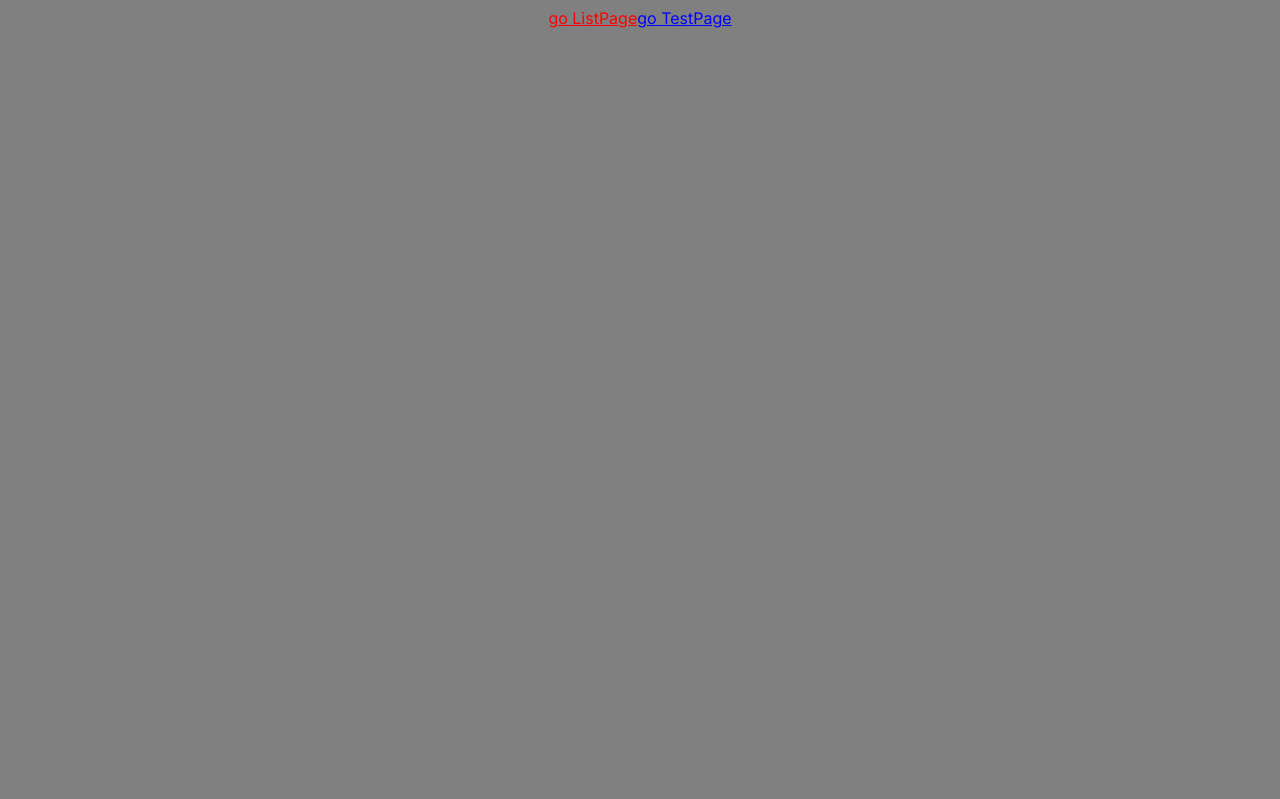
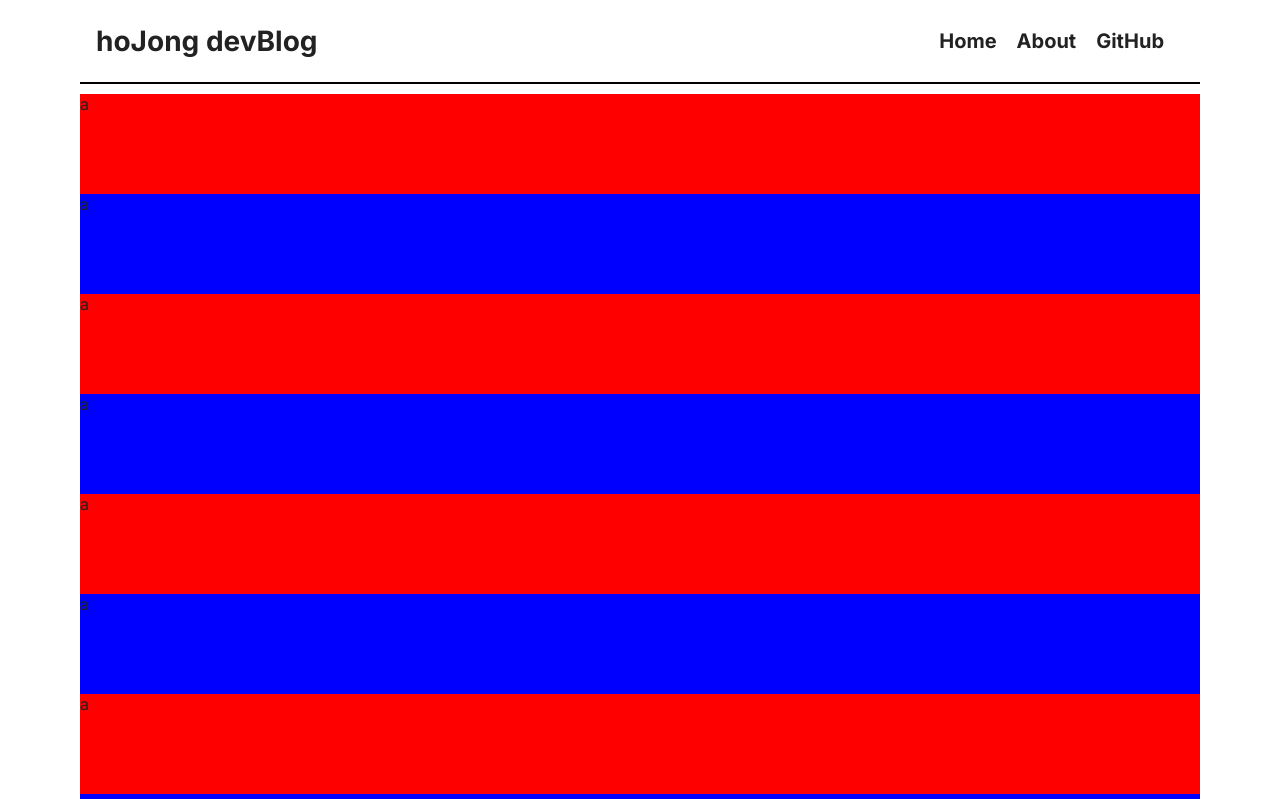
Before and after one commit to ParkJongho1/algorithm_study, a Next.js app: page / in a window 1280 px wide. Shown: the top 799 px of the page. Built offline with nearby package versions, Linux system fonts and the light colour scheme.

Commit message:
header work

```diff
--- a/app/globals.css
+++ b/app/globals.css
@@ -1,3 +1,223 @@
-body {
-  background: gray;
+/* 기본셋팅 */
+:root {
 }
+
+/* 여백 초기화 */
+body,
+div,
+dl,
+dt,
+ul,
+ol,
+li,
+h1,
+h2,
+h3,
+h4,
+h5,
+h6,
+pre,
+code,
+form,
+fieldset,
+legend,
+textarea,
+p,
+blockquote,
+th,
+td,
+input,
+select,
+button,
+article,
+aside,
+details,
+figure,
+footer,
+header,
+hgroup,
+menu,
+nav,
+section,
+figcaption {
+  margin: 0;
+  padding: 0;
+  box-sizing: border-box;
+}
+
+/* 시멘틱 태그 초기화 */
+article,
+aside,
+details,
+figcaption,
+figure,
+footer,
+header,
+hgroup,
+menu,
+nav,
+section {
+  display: block;
+}
+
+/* 폰트 초기화 */
+body,
+button,
+input,
+select,
+table,
+textarea {
+  color: #222;
+  font-family: "NexonLv1Gothic", "AppleSDGothicNeo-Regular", "Malgun Gothic",
+    "맑은 고딕", dotum, 돋움;
+}
+
+/* 웹 스크롤 */
+html.has-scroll-dragging {
+  -webkit-user-select: none;
+  -moz-user-select: none;
+  -ms-user-select: none;
+  user-select: none;
+}
+
+/* 링크 초기화 */
+a {
+  color: #222;
+  text-decoration: none;
+}
+
+/* 목록 초기화 */
+ol,
+ul,
+li {
+  list-style: none;
+}
+
+/* 스타일 초기화 */
+em,
+address {
+  font-style: normal;
+}
+
+img,
+fieldset,
+button {
+  border: 0;
+}
+
+/* 스킵메뉴 */
+#skip {
+  position: relative;
+  z-index: 10000;
+}
+
+#skip a {
+  background: #000;
+  color: #fff;
+  position: absolute;
+  left: -400px;
+  top: 5px;
+  padding: 20px 40px;
+  display: inline-block;
+  transition: left 0.3s ease-in;
+}
+
+#skip a:active,
+#skip a:focus {
+  left: 5px;
+}
+
+/* 클리어 픽스 */
+.clearfix {
+  zoom: 1;
+}
+
+.clearfix::before,
+.clearfix::after {
+  content: "";
+  display: block;
+}
+
+.clearfix::after {
+  clear: both;
+}
+
+/* ir효과
+  ir_pm : 의미있는 이미지의 대체 텍스트를 제공하는 경우
+  ir_wa : 의미있는 이미지의 대체 텍스트로 이미지가 없어도 대체 텍스트를 보여주고 싶을 때
+  ir_so : 대체 텍스트가 아닌 접근성을 위한 숨김 텍스트를 제공할 때
+  */
+.ir_pm {
+  display: block;
+  overflow: hidden;
+  font-size: 0;
+  line-height: 0;
+  text-indent: -9999;
+}
+
+.ir_wa {
+  display: block;
+  overflow: hidden;
+  position: relative;
+  z-index: -1;
+  width: 100%;
+  height: 100%;
+}
+
+.ir_so {
+  overflow: hidden;
+  position: absolute;
+  width: 0;
+  height: 0;
+  line-height: 0;
+  text-indent: -9999px;
+}
+
+/* 간격 셋팅 */
+.mt0 {
+  margin-top: 0 !important;
+}
+
+.mt10 {
+  margin-top: 10px !important;
+}
+
+.mt20 {
+  margin-top: 20px !important;
+}
+
+.mt30 {
+  margin-top: 30px !important;
+}
+
+.mt40 {
+  margin-top: 40px !important;
+}
+
+.mt50 {
+  margin-top: 50px !important;
+}
+
+.mb0 {
+  margin-bottom: 0 !important;
+}
+
+.mb10 {
+  margin-bottom: 10px !important;
+}
+
+.mb20 {
+  margin-bottom: 20px !important;
+}
+
+.mb30 {
+  margin-bottom: 30px !important;
+}
+
+.mb40 {
+  margin-bottom: 40px !important;
+}
+
+.mb50 {
+  margin-bottom: 50px !important;
+}
--- a/app/layout.tsx
+++ b/app/layout.tsx
@@ -1,21 +1,27 @@
-import './globals.css'
-import { Inter } from 'next/font/google'
+import "./globals.css";
+import { Inter } from "next/font/google";
+import Header from "./layout/Header";
 
-const inter = Inter({ subsets: ['latin'] })
+const inter = Inter({ subsets: ["latin"] });
 
 export const metadata = {
-  title: 'Create Next App',
-  description: 'Generated by create next app',
-}
+  title: "hoJong DevBlog",
+  description: "hoJong DevBlog",
+};
 
 export default function RootLayout({
   children,
 }: {
-  children: React.ReactNode
+  children: React.ReactNode;
 }) {
   return (
     <html lang="en">
-      <body className={inter.className}>{children}</body>
+      <body className={inter.className}>
+        <div style={{ maxWidth: "70rem", margin: "0 auto" }}>
+          <Header />
+          {children}
+        </div>
+      </body>
     </html>
-  )
+  );
 }
--- /dev/null
+++ b/app/layout/Header.tsx
@@ -0,0 +1,27 @@
+import Link from "next/link";
+import styles from "./header.module.css";
+
+export default function Header() {
+  return (
+    <div className={styles.headerfix}>
+      <header className={styles.header}>
+        <Link href="/">
+          <h1>hoJong devBlog</h1>
+        </Link>
+        <div>
+          <ul className={styles.homemenu}>
+            <Link className={styles.menu} href="/">
+              Home
+            </Link>
+            <Link className={styles.menu} href="/About">
+              About
+            </Link>
+            <Link className={styles.menu} href="https://github.com/ParkJongho1">
+              GitHub
+            </Link>
+          </ul>
+        </div>
+      </header>
+    </div>
+  );
+}
--- /dev/null
+++ b/app/layout/header.module.css
@@ -0,0 +1,25 @@
+.headerfix {
+  /* position: fixed;
+  top: 0; */
+  width: 100%;
+  background: rgba(255, 255, 255, 0.9);
+}
+.header {
+  padding: 1.5rem 1rem;
+  display: flex;
+  justify-content: space-between;
+  align-items: center;
+  border-bottom: 2px solid #000;
+}
+.header h1 {
+  font-size: 1.75rem;
+}
+
+.homemenu {
+  font-weight: bold;
+  font-size: 1.25rem;
+}
+
+.homemenu .menu {
+  margin-right: 1.25rem;
+}
--- a/app/page.tsx
+++ b/app/page.tsx
@@ -1,13 +1,20 @@
-import Image from 'next/image'
-import styles from './page.module.css'
-import Link from 'next/link'
+import Image from "next/image";
+import styles from "./page.module.css";
+import Link from "next/link";
 
 export default function Home() {
+  return (
+    <div style={{ marginTop: "10px" }}>
+      <div style={{ background: "red", height: 100, width: "100%" }}>a</div>
+      <div style={{ background: "blue", height: 100, width: "100%" }}>a</div>
+      <div style={{ background: "red", height: 100, width: "100%" }}>a</div>
+      <div style={{ background: "blue", height: 100, width: "100%" }}>a</div>
 
-  return (
-    <div style={{display: 'flex', justifyContent: 'center'}}>
-      <Link style={{color: "red",}} href="/List"><div>go ListPage</div></Link>
-      <Link style={{color: "blue",}} href="/List"><div>go TestPage</div></Link>
+      <div style={{ background: "red", height: 100, width: "100%" }}>a</div>
+      <div style={{ background: "blue", height: 100, width: "100%" }}>a</div>
+      <div style={{ background: "red", height: 100, width: "100%" }}>a</div>
+      <div style={{ background: "blue", height: 100, width: "100%" }}>a</div>
+      <div style={{ background: "red", height: 100, width: "100%" }}>a</div>
     </div>
-  )
+  );
 }
```
